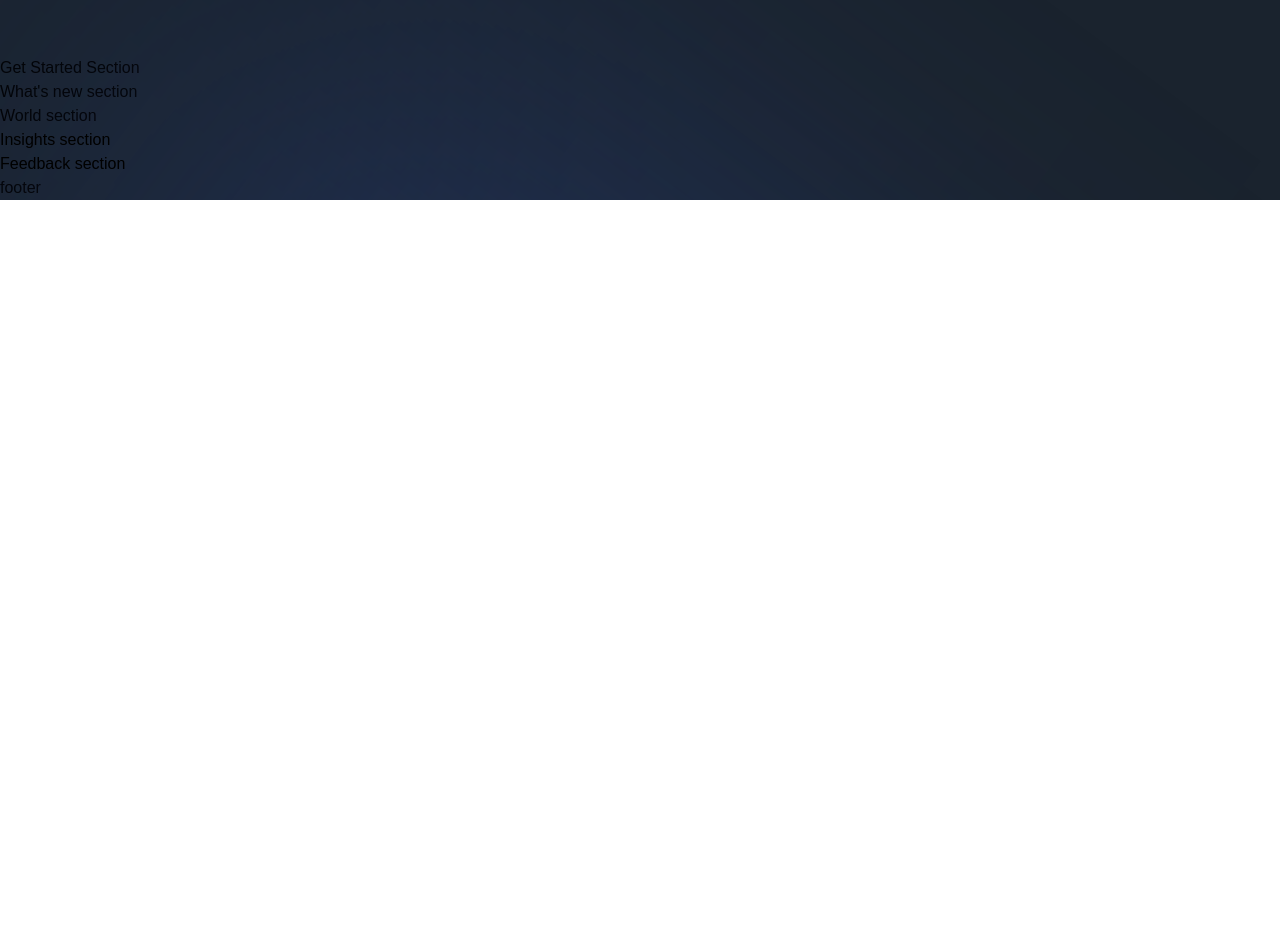
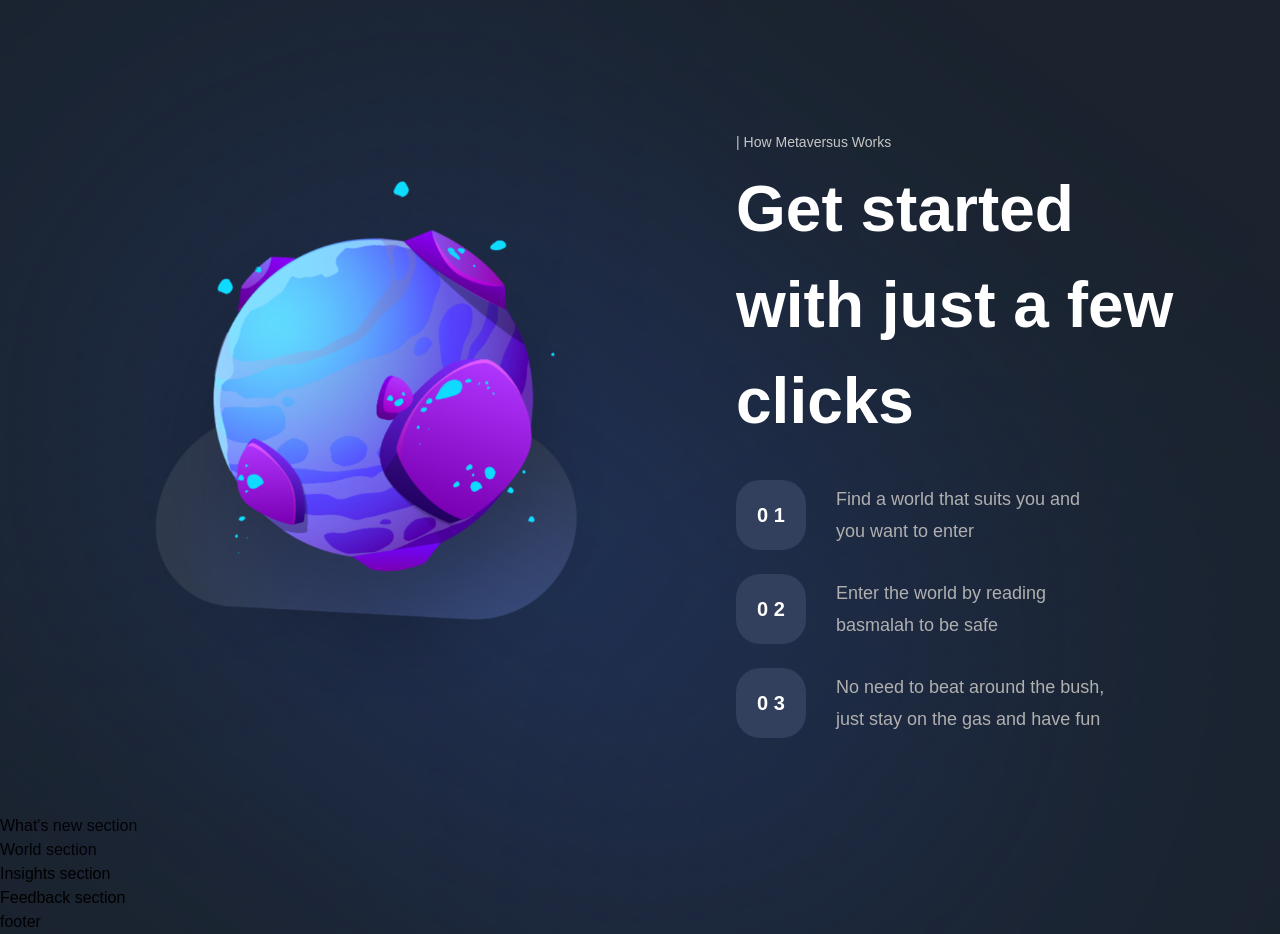
Before and after one commit to fahrezaraharjo/metaverse, a Next.js app: page / in a window 1280 px wide. Shown: the part 2600-3534 px from the top of the page. Before the commit the page ends 2800 px from the top, so only its background shows below. Built offline with nearby package versions, Linux system fonts and the light colour scheme; a web font is replaced by a local one.

Commit message:
done getstarted

```diff
--- a/components/StartSteps.jsx
+++ b/components/StartSteps.jsx
@@ -1,6 +1,13 @@
-const StartSteps = () => (
-  <div>
-    start steps
+import styles from '../styles'
+
+const StartSteps = ({ number, text }) => (
+  <div className={`${styles.flexCenter} flex-row`}>
+    <div className={`${styles.flexCenter} w-[70px] h-[70px] rounded-[24px] bg-[#323f5d]`}>
+      <p className='font-bold text-[20px] text-white'>{number}</p>
+    </div>
+    <p className='flex-1 ml-[30px] font-normal text-[18px] text-[#B0B0B0] leading-[32px]'>
+      {text}
+    </p>
   </div>
 );
 
--- a/sections/Explore.jsx
+++ b/sections/Explore.jsx
@@ -2,15 +2,14 @@
 
 import { useState } from 'react';
 import { motion } from 'framer-motion';
+
+import styles from '../styles';
+import { exploreWorlds } from '../constants';
+import { staggerContainer } from '../utils/motion';
 import { ExploreCard, TitleText, TypingText } from '../components';
 
-import { staggerContainer } from '../utils/motion';
-import styles from '../styles';
-import { exploreWorlds } from '../constants'
-
-
 const Explore = () => {
-  const [active, setActive] = useState('world-2')
+  const [active, setActive] = useState('world-2');
 
   return (
     <section className={`${styles.paddings}`} id="explore">
@@ -19,11 +18,14 @@
         initial="hidden"
         whileInView="show"
         viewport={{ once: false, amount: 0.25 }}
-        className={`${styles.innerWidth} max-auto flex flex-col`}
+        className={`${styles.innerWidth} mx-auto flex flex-col`}
       >
         <TypingText title="| The World" textStyles="text-center" />
-        <TitleText title={<>Choose the world you want <br className="md:block hidden" />to explore</>} textStyles="text-center" />
-        <div className='mt-[50px] flex lg:flex-row flex-col min-h-[70vh] gap-5'>
+        <TitleText
+          title={<>Choose the world you want <br className="md:block hidden" /> to explore</>}
+          textStyles="text-center"
+        />
+        <div className="mt-[50px] flex lg:flex-row flex-col min-h-[70vh] gap-5">
           {exploreWorlds.map((world, index) => (
             <ExploreCard
               key={world.id}
@@ -37,7 +39,6 @@
       </motion.div>
     </section>
   );
-}
-
+};
 
 export default Explore;
--- a/sections/GetStarted.jsx
+++ b/sections/GetStarted.jsx
@@ -1,8 +1,48 @@
 'use client';
 
+import { motion } from 'framer-motion';
+
+import styles from '../styles';
+import { startingFeatures } from '../constants';
+import { StartSteps, TitleText, TypingText } from '../components';
+import { staggerContainer, fadeIn, planetVariants } from '../utils/motion';
+
 const GetStarted = () => (
-  <section>
-    Get Started Section
+  <section className={`${styles.paddings} relative z-10`}>
+    <motion.div
+      variants={staggerContainer}
+      initial="hidden"
+      whileInView="show"
+      viewport={{ once: false, amount: 0.25 }}
+      className={`${styles.innerWidth} mx-auto flex lg:flex-row flex-col gap-8`}
+    >
+      <motion.div
+        variants={planetVariants('left')}
+        className={`flex-1 ${styles.flexCenter}`}
+      >
+        <img
+          src="/get-started.png"
+          alt="get-started"
+          className="w-[90%] h-[90%] object-contain"
+        />
+      </motion.div>
+      <motion.div
+        variants={fadeIn('left', 'tween', 0.2, 1)}
+        className="flex-[0.75] flex justify-center flex-col"
+      >
+        <TypingText title="| How Metaversus Works" />
+        <TitleText title={<>Get started with just a few clicks</>} />
+        <div className="mt-[31px] flex flex-col max-w-[370px] gap-[24px]">
+          {startingFeatures.map((feature, index) => (
+            <StartSteps
+              key={feature}
+              number={`${index < 10 ? '0' : ''} ${index + 1}`}
+              text={feature}
+            />
+          ))}
+        </div>
+      </motion.div>
+    </motion.div>
   </section>
 );
 
```
